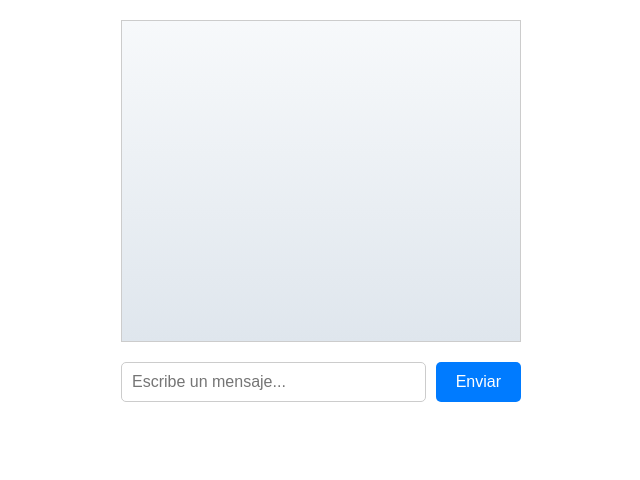
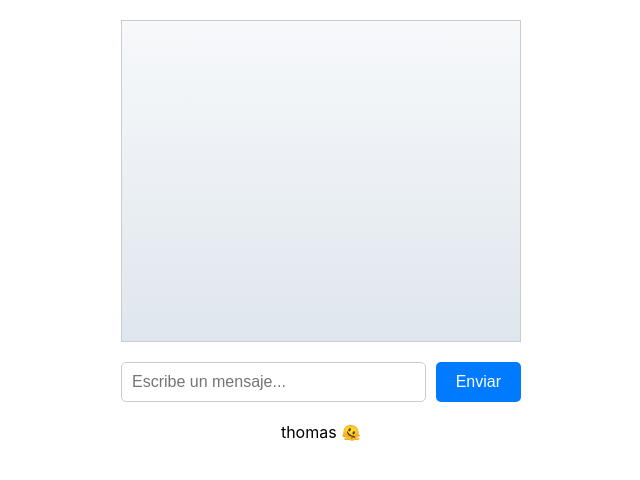
Before and after one commit to thomasHeitFux/openAiApi, a React (Create React App) app: page / in a window 1280 px wide. Shown: the top 480 px of the page, without its empty margins (319-959 px from the left). Built offline with nearby package versions, Linux system fonts and the light colour scheme.

Commit message:
add name

```diff
--- a/src/App.js
+++ b/src/App.js
@@ -6,6 +6,7 @@ function App() {
   return (
     <div className="App">
       <ChatComponent/>
+      <footer>thomas 🫠</footer>
     </div>
   );
 }
```
